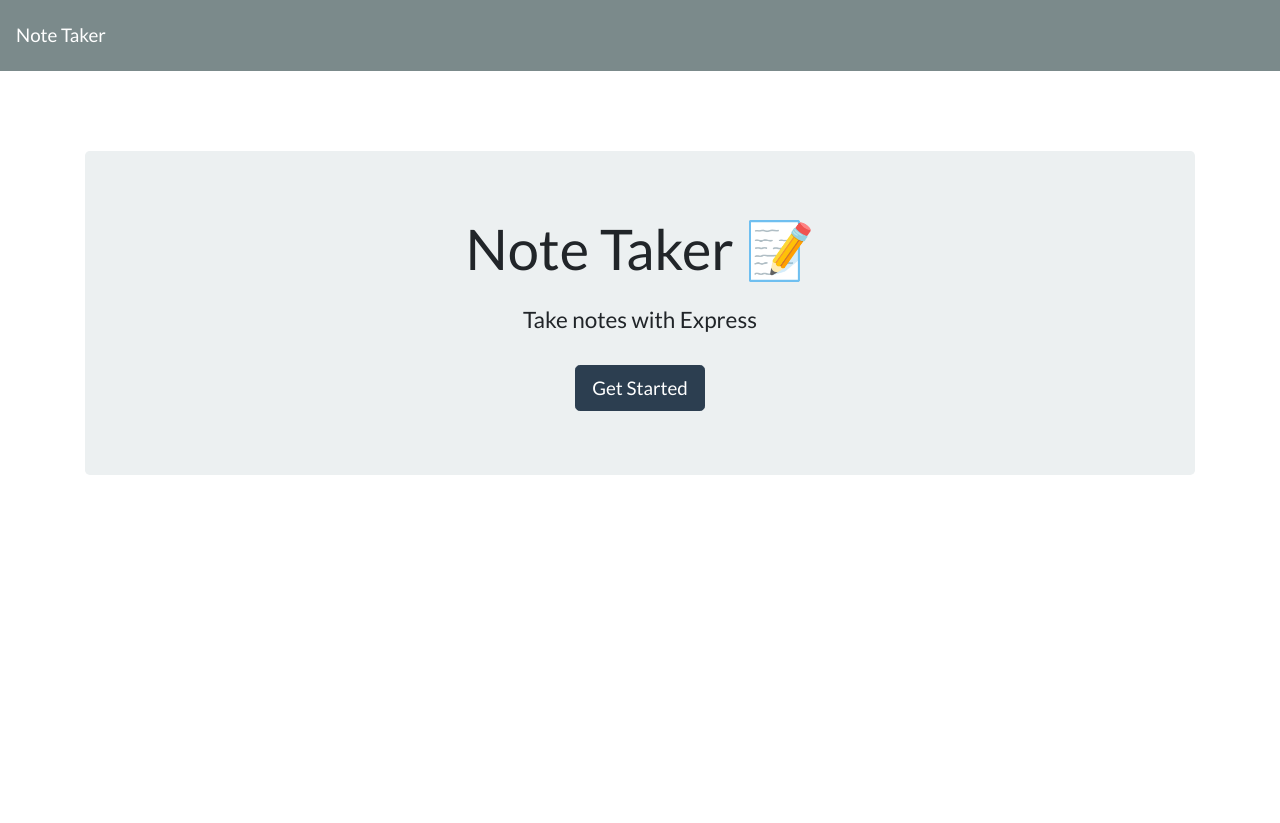
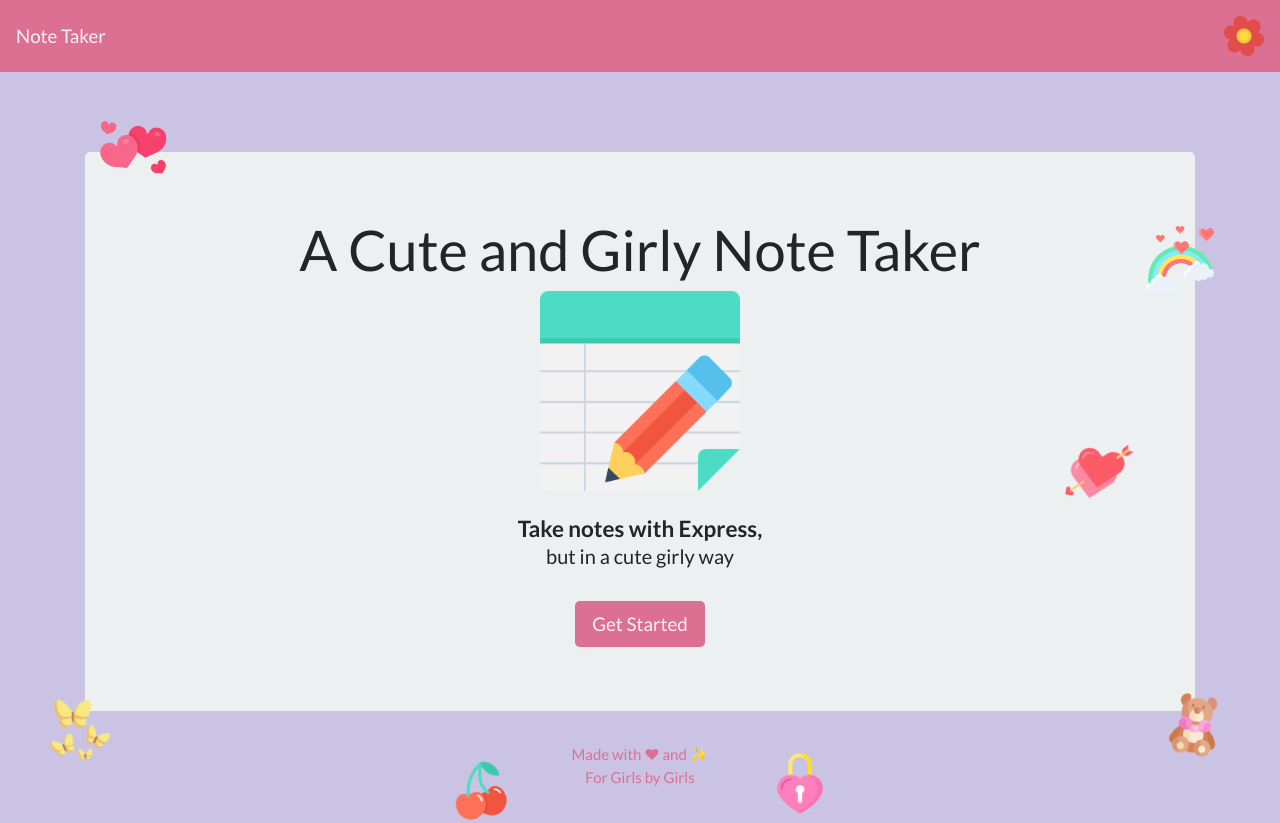
Before and after one commit to Miacarmen/note_taker, a website: page public/index.html in a window 1280 px wide. Before the commit the page ends 800 px from the top, so only its background shows below. Drawn offline with nearby package versions, Linux system fonts and the light colour scheme; no server answers.

Commit message:
re-added styles and images from previously created repo

```diff
--- a/db/db.json
+++ b/db/db.json
@@ -2,5 +2,10 @@
     {
         "title": "Test Title",
         "text": "Test text"
+    },
+    {
+        "title": "A note",
+        "text": "meow",
+        "id": "0ef45294-0ee7-4095-8e46-098238137d70"
     }
 ]
--- a/package.json
+++ b/package.json
@@ -9,6 +9,9 @@
   "author": "",
   "license": "ISC",
   "dependencies": {
-    "express": "^4.16.4"
+    "express": "^4.16.4",
+    "nodemon": "^2.0.15",
+    "uuid": "^8.3.2",
+    "uuidv4": "^6.2.13"
   }
 }
--- a/public/assets/css/styles.css
+++ b/public/assets/css/styles.css
@@ -3,6 +3,40 @@ body {
   height: 100%;
   margin: 0;
   padding: 0;
+  background-color: #cbc3e3;
+}
+
+.navbar {
+  background-color: palevioletred;
+  color: lavenderblush;
+  font-size: 20px;
+}
+
+.navbar-brand {
+  color: lavenderblush;
+}
+
+.btn {
+  background-color: palevioletred;
+  color: lavenderblush;
+}
+
+.btn:hover {
+  background-color: rgb(117, 230, 219);
+  color: palevioletred;
+}
+
+h4 {
+  font-weight: bold;
+}
+
+.smalltxt {
+  font-weight: lighter;
+  font-size: 20px;
+}
+
+.footer {
+  color: palevioletred;
 }
 
 .save-note {
@@ -76,3 +110,60 @@ body {
   padding: 20px;
   cursor: pointer;
 }
+
+/* icon images */
+.rainbow {
+  position: absolute;
+  z-index: 3;
+  right: 65px;
+  top: 15em;
+}
+
+.hearts {
+  position: absolute;
+  z-index: 2;
+  left: 95px;
+  padding-top: 40px;
+  transform: rotate(-10deg);
+}
+
+.hearts2 {
+  position: absolute;
+  z-index: 2;
+  bottom: 20em;
+  right: 10em;
+  transform: rotate(10deg);
+}
+
+.bear {
+  position: absolute;
+  z-index: 3;
+  right: 55px;
+  bottom: 45px;
+  transform: rotate(10deg);
+}
+
+.cherry {
+  position: absolute;
+  z-index: 3;
+  padding-top: 20px;
+  left: 30em;
+  transform: rotate(-10deg);
+}
+
+.butterfly {
+  /* margin: 20px;
+  padding-top: 30px;
+  padding-left: 10px; */
+  position: absolute;
+  z-index: 2;
+  bottom: 40px;
+  left: 50px;
+}
+
+.lock {
+  position: absolute;
+  z-index: 2;
+  padding-top: 10px;
+  right: 30em;
+}
--- a/public/index.html
+++ b/public/index.html
@@ -7,20 +7,53 @@
   <meta http-equiv="X-UA-Compatible" content="ie=edge">
   <title>Note Taker</title>
   <link rel="stylesheet" href="https://cdnjs.cloudflare.com/ajax/libs/bootswatch/4.1.3/flatly/bootstrap.min.css" />
+  <link rel="stylesheet" href="./assets/css/styles.css">
 </head>
 
 <body>
-  <nav class="navbar navbar-dark bg-dark">
+  <nav class="navbar">
     <a class="navbar-brand" href="/">Note Taker
     </a>
+    <div class="flower">
+      <img src="./assets/images/flower (1).png" width="40px" height="40px">
+    </div>
   </nav>
+
+  <div class="hearts"><img src="./assets/images/love (2).png" width="70px" height="70px">
+  </div>
+
   <div class="container">
     <div style="margin-top: 80px;" class="jumbotron text-center">
-      <h1 class="display-4">Note Taker <span role="img" aria-label="Memo">📝</span></h1>
-      <h4 class="mt-4">Take notes with Express</h4>
-      <a class="btn btn-primary btn-lg mt-4" href="/notes" role="button">Get Started</a>
+      <h1 class="display-4">A Cute and Girly Note Taker <span role="img" aria-label="Memo"></span></h1>
+      <img src="./assets/images/note (1).png" width="200px" height="200px">
+      <h4 class="mt-4">Take notes with Express, <br>
+        <span class="smalltxt">but in a cute girly way</span></h4>
+      <a class="btn btn-lg mt-4" href="/notes" role="button">Get Started</a>
     </div>
   </div>
+
+
+  <!-- sticker icon images -->
+  <div class="rainbow"><img src="./assets/images/rainbow (2).png" width="70px" height="70px">
+  </div>
+  <div class="bear">
+    <img src="./assets/images/teddy-bear.png" width="60px" height="60px">
+  </div>
+  <div class="cherry"><img src="./assets/images/cherry (1).png" width="55px" height="55px">
+  </div>
+  <div class="butterfly">
+    <img src="./assets/images/butterflies.png" width="60px" height="60px">
+  </div>
+  <div class="hearts2"><img src="./assets/images/hearts (1).png" width="60px" height="60px">
+  </div>
+  <div class="lock"><img src="./assets/images/lock.png" width="60px" height="60px">
+  </div>
+
+  <footer class="footer text-center">Made with <span>&#x2665;</span> and <span>&#10024;</span>
+    <p>For Girls by Girls</p>
+  </footer>
+
+
   <script src="./assets/js/index.js"></script>
 </body>
 
--- a/server.js
+++ b/server.js
@@ -3,7 +3,7 @@ const express = require("express");
 const fs = require("fs");
 const path = require("path");
 // helper to generate unique ids
-const { uuid } = require("uuidv4");
+const { v4: uuidv4 } = require("uuid");
 var dbData = require("./db/db.json");
 
 // Set up Express
@@ -56,7 +56,7 @@ app.post("/api/notes", (req, res) => {
       title,
       text,
       // give each note a unique id
-      id: uuid(),
+      id: uuidv4(),
     };
 
     fs.readFile("./db/db.json", "utf8", (err, data) => {
```
Also changed, not shown: public/notes.html (+2 -2 lines), public/assets/images/butterflies.png (added), public/assets/images/cherry (1).png (added), public/assets/images/flower (1).png (added), public/assets/images/heart (6).png (added), public/assets/images/heart-lock.png (added), public/assets/images/hearts (1).png (added), public/assets/images/lock.png (added), public/assets/images/love (2).png (added), public/assets/images/note (1).png (added), public/assets/images/notebook (6).png (added), public/assets/images/rainbow (2).png (added), public/assets/images/teddy-bear.png (added), 1 other file.
